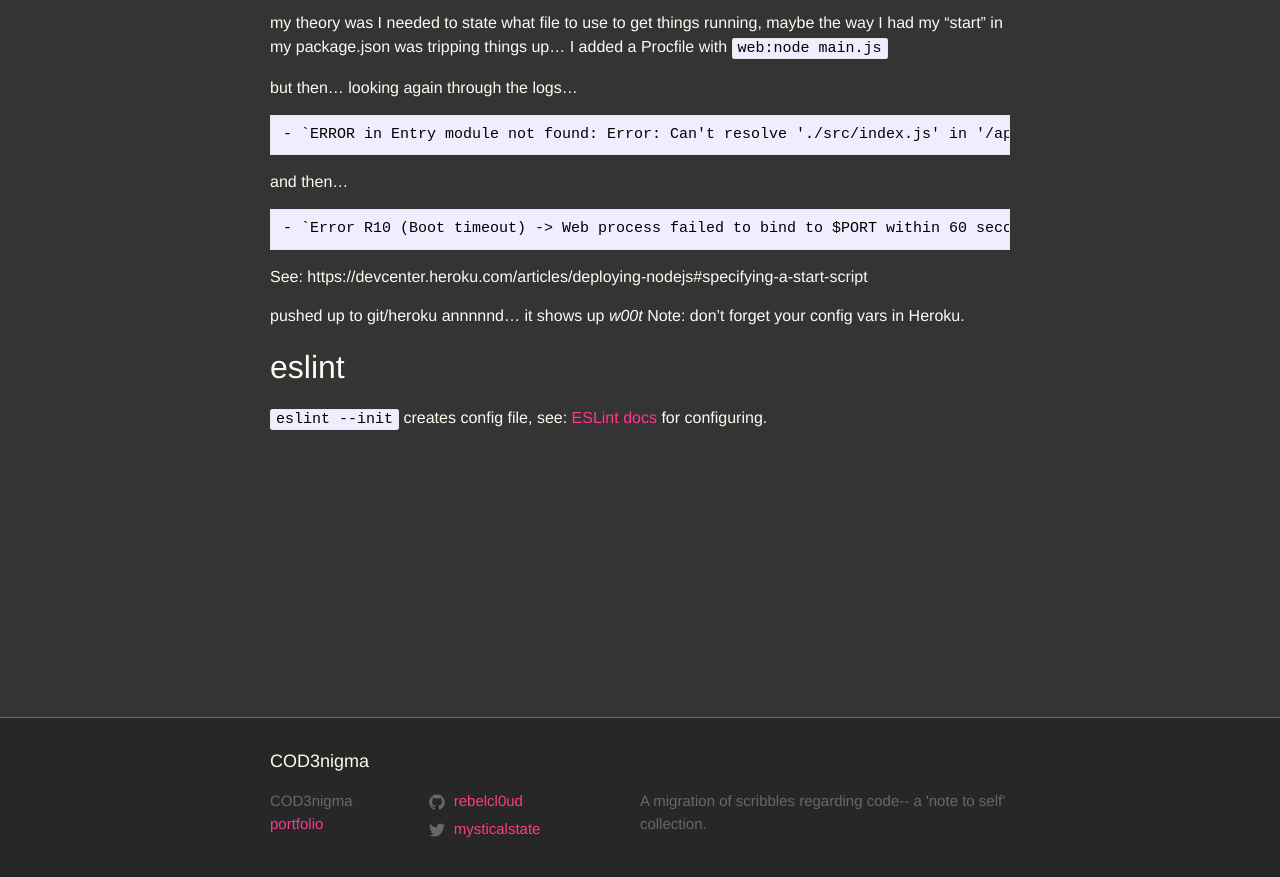
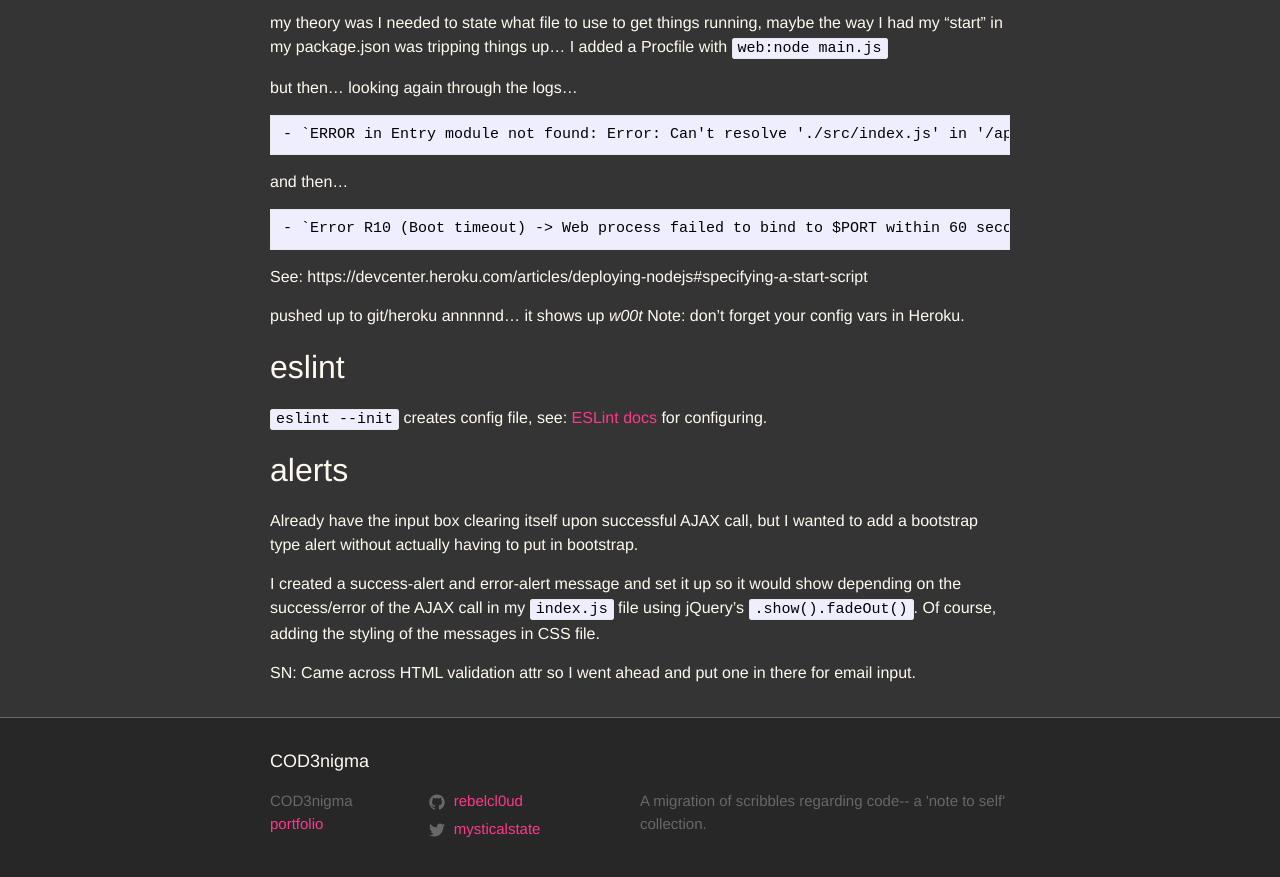
Before and after one commit to rebelcl0ud/blog, a Jekyll site: the page built from _posts/2018-07-12-[52]-node-gnome-travels.markdown, in a window 1280 px wide and 900 px high, scrolled down 13087 px. Shown: the top 877 px of the window. Built offline with Jekyll 4.4.1, drawn with Linux system fonts in a browser that asks for light colours.

Commit message:
added section on adding alert messages, similar to those in Bootstrap

```diff
--- a/_posts/2018-07-12-[52]-node-gnome-travels.markdown
+++ b/_posts/2018-07-12-[52]-node-gnome-travels.markdown
@@ -499,3 +499,12 @@ pushed up to git/heroku annnnnd... it shows up *w00t* Note: don't forget your co
 ## eslint
 
 `eslint --init` creates config file, see: [ESLint docs](https://eslint.org/) for configuring.
+
+
+## alerts
+
+Already have the input box clearing itself upon successful AJAX call, but I wanted to add a bootstrap type alert without actually having to put in bootstrap.
+
+I created a success-alert and error-alert message and set it up so it would show depending on the success/error of the AJAX call in my `index.js` file using jQuery's `.show().fadeOut()`. Of course, adding the styling of the messages in CSS file.
+
+SN: Came across HTML validation attr so I went ahead and put one in there for email input.
```
